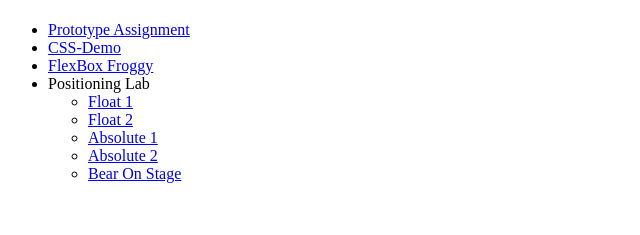
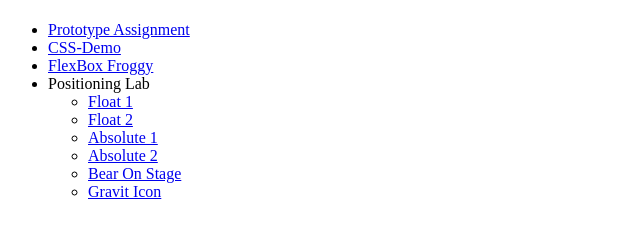
Before and after one commit to AlexG342/ifsc-1310, a plain HTML site: page index.html in a window 1280 px wide. Shown: the part 59-294 px from the top of the page, without its empty margins (0-640 px from the left). Drawn offline with Linux system fonts and the light colour scheme.

Commit message:
Icon Assignment

```diff
--- a/index.html
+++ b/index.html
@@ -25,6 +25,7 @@
     <li><a href="positioning/absolute-1.html">Absolute 1</a></li>
     <li><a href="positioning/absolute-2.html">Absolute 2</a></li>
     <li><a href="assets/img/Bear on stage.jpg">Bear On Stage</a></li>
+    <li><a href="assets/img/IFSC 1310-02 Alex guerra Gravit Assignment.jpg">Gravit Icon</a></li>
   </ul>
 
 </body>
```
Also changed, not shown: assets/img/IFSC 1310-02 Alex guerra Gravit Assignment.jpg (added).
